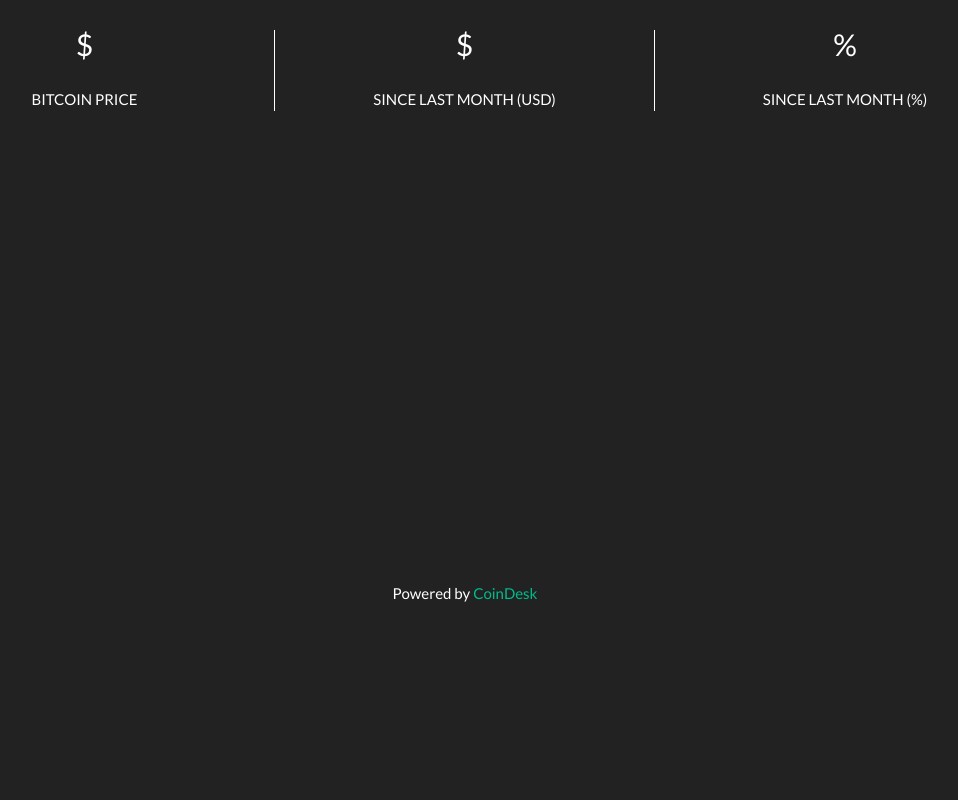
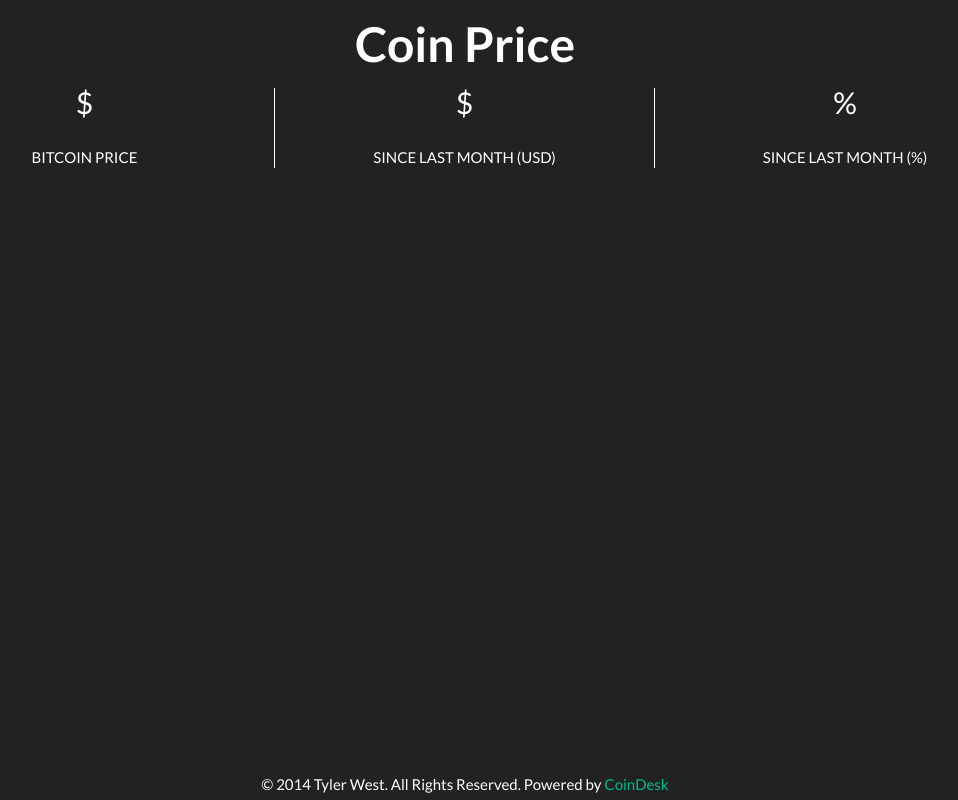
Before and after one commit to SlyTy7/CoinRate, a plain HTML site: page index.html in a window 1280 px wide. Shown: the whole page, without its empty margins (175-1133 px from the left). Drawn offline with nearby package versions, Linux system fonts and the light colour scheme; no server answers.

Commit message:
add styling and header

```diff
--- a/css/main.css
+++ b/css/main.css
@@ -3,8 +3,11 @@
 	padding: 0;
 }
 
-body {
-	padding-top: 30px;
+/* HEADER */
+header h1 {
+	text-align: center;
+	margin: 15px auto;
+	font-weight: bold;
 }
 
 /* CURRENT RATE HEADER */
@@ -35,6 +38,10 @@ body {
 
 /* FOOTER */
 footer {
-	margin-top: 50px;
+	margin: 10px auto 5px auto;
 	text-align: center;
+	position: absolute;
+	bottom: 0;
+	left: 0;
+	right: 0;
 }
--- a/index.html
+++ b/index.html
@@ -34,7 +34,9 @@
 
 	<body>
 		<div class="container">
-
+			<header class="row">
+				<h1>Coin Price</h1>
+			</header>
 			<div class="row">
 				<div class="col-4">
 					<div class="rate-container current-container">
@@ -65,8 +67,7 @@
 				<canvas id="graph" height="400" width="600"></canvas>
 			</div>
 		</div>
-		<footer>
-			Powered by <a href="https://www.coindesk.com/price/" target="_blank">CoinDesk</a>
+		<footer>&copy; 2014 Tyler West. All Rights Reserved. Powered by <a href="https://www.coindesk.com/price/" target="_blank">CoinDesk</a>
 		</footer>
 
 
--- a/js/main.js
+++ b/js/main.js
@@ -58,11 +58,11 @@ function getHistory(){
 
 		//add positive or negative sign to rate and percent change
 		if(monthDiff>0){
-			$("#rate-header").prepend("<span style='color:green'>+</span>");
-			$("#percent-header").prepend("<span style='color:green'>+</span>");
+			$("#rate-header").prepend("<span class='text-success'>+</span>");
+			$("#percent-header").prepend("<span class='text-success'>+</span>");
 		}else if(monthDiff<0){
-			$("#rate-header").prepend("<span style='color:red'>-</span>");
-			$("#percent-header").prepend("<span style='color:red'>-</span>");
+			$("#rate-header").prepend("<span class='text-danger'>-</span>");
+			$("#percent-header").prepend("<span class='text-danger'>-</span>");
 		}
 
 		//find minimum value and sets y-axis on chart accordingly
```
